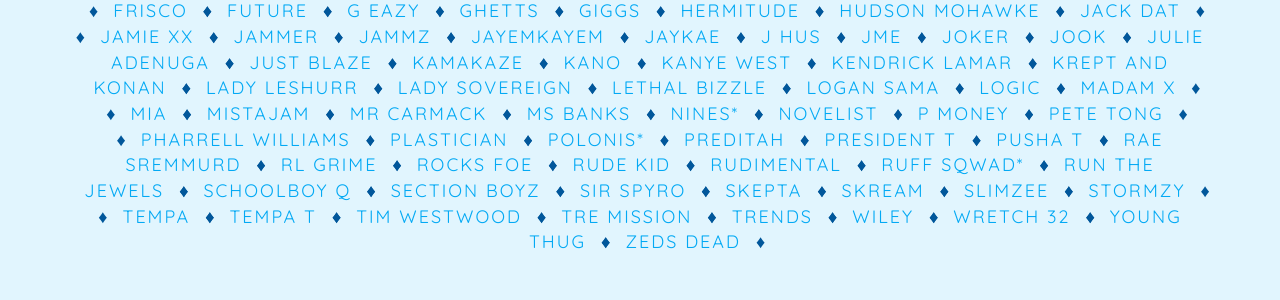
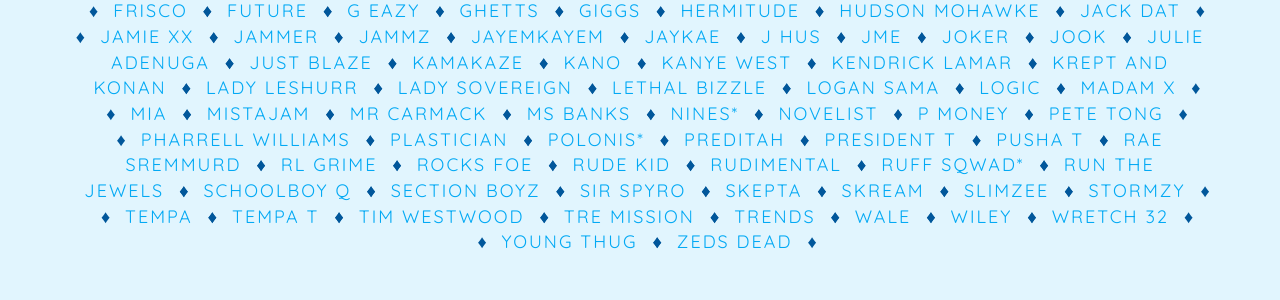
Before and after one commit to theckbert/eski-fest, a PHP site: page /style-tile.php in a window 1280 px wide. Shown: the part 200-500 px from the top of the page. Run offline with PHP 8.4, Linux system fonts and the light colour scheme.

Commit message:
added wale

```diff
--- a/style-tile.php
+++ b/style-tile.php
@@ -113,6 +113,7 @@
             <a href=""><span class="name">Tim Westwood</span></a>
             <a href=""><span class="name">Tre Mission</span></a>
             <a href=""><span class="name">Trends</span></a>
+            <a href=""><span class="name">Wale</span></a>
             <a href=""><span class="name">Wiley</span></a>
             <a href=""><span class="name">Wretch 32</span></a>
             <a href=""><span class="name">Young Thug</span></a>
```
Also changed, not shown: images/artists/wale/Wale-on-Pace-for-Second-Number-One-Album-FDRMX.jpg (added), images/artists/wale/wale-press-2016-billboard-1548.jpg (added), 1 other file.
